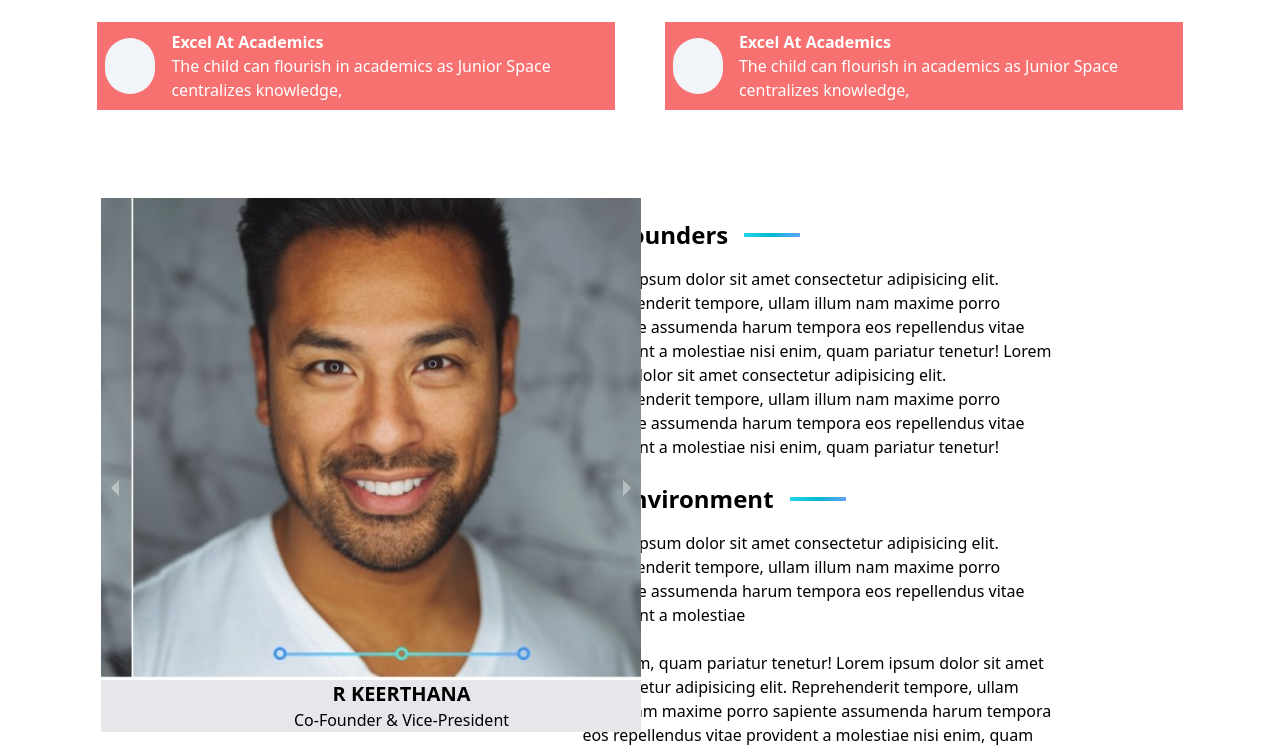
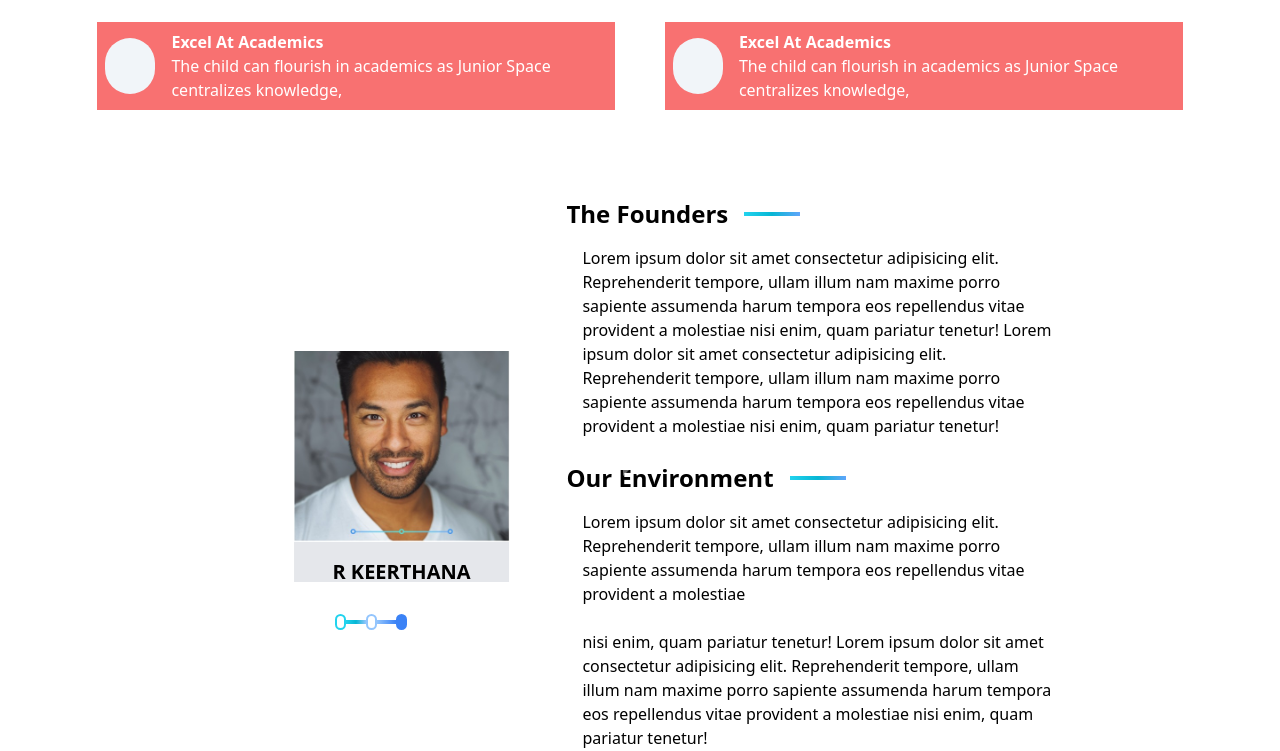
Before and after one commit to Gautham0718/Cybernaut-website, a Next.js app: page / in a window 1280 px wide. Shown: the part 3054-3805 px from the top of the page. Built offline with nearby package versions, Linux system fonts and the light colour scheme.

Commit message:
Update Founders.tsx

```diff
--- a/components/Founders.tsx
+++ b/components/Founders.tsx
@@ -22,7 +22,7 @@ const Founders = () => {
       >
         <div className=" flex flex-col items-center justify-center lg:h-[70%] ">
 
-        <div className="bg-gray-200 flex flex-col w-full  justify-between">
+        <div className="bg-gray-200 flex flex-col  items-center justify-between gap-y-4 w-[90%] md:w-[40%]">
         <img className="h-full" src={IMG.src} />
           <p className="font-semibold text-xl">JAYASURYA</p>
           <p>Founder & Chief Executive Officer</p>
@@ -30,7 +30,7 @@ const Founders = () => {
       </div>
       <div className="flex flex-col items-center justify-center lg:h-[70%] ">
 
-        <div className="bg-gray-200  flex flex-col w-full  justify-between">
+        <div className="bg-gray-200  flex flex-col gap-y-4 w-[90%] md:w-[40%] items-center justify-between">
         <img className="h-full" src={IMG.src} />
           <p className="font-semibold text-xl">B MANISH KUMAR</p>
           <p>Co-Founder & President</p>
@@ -38,7 +38,7 @@ const Founders = () => {
       </div>
       <div className="flex flex-col items-center justify-center lg:h-[70%] ">
 
-        <div className="bg-gray-200  flex flex-col w-full justify-between">
+        <div className="bg-gray-200  flex flex-col gap-y-4 w-[90%] md:w-[40%] items-center justify-between">
         <img className="h-full" src={IMG.src} />
           <p className="font-semibold text-xl">R KEERTHANA</p>
           <p>Co-Founder & Vice-President</p>
```
